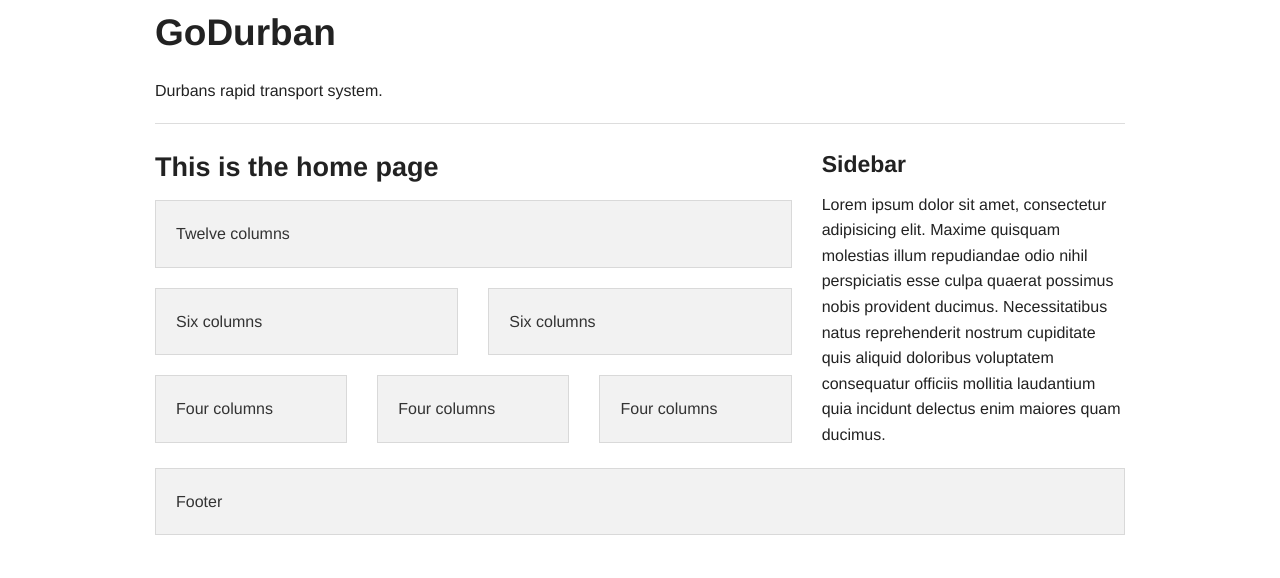
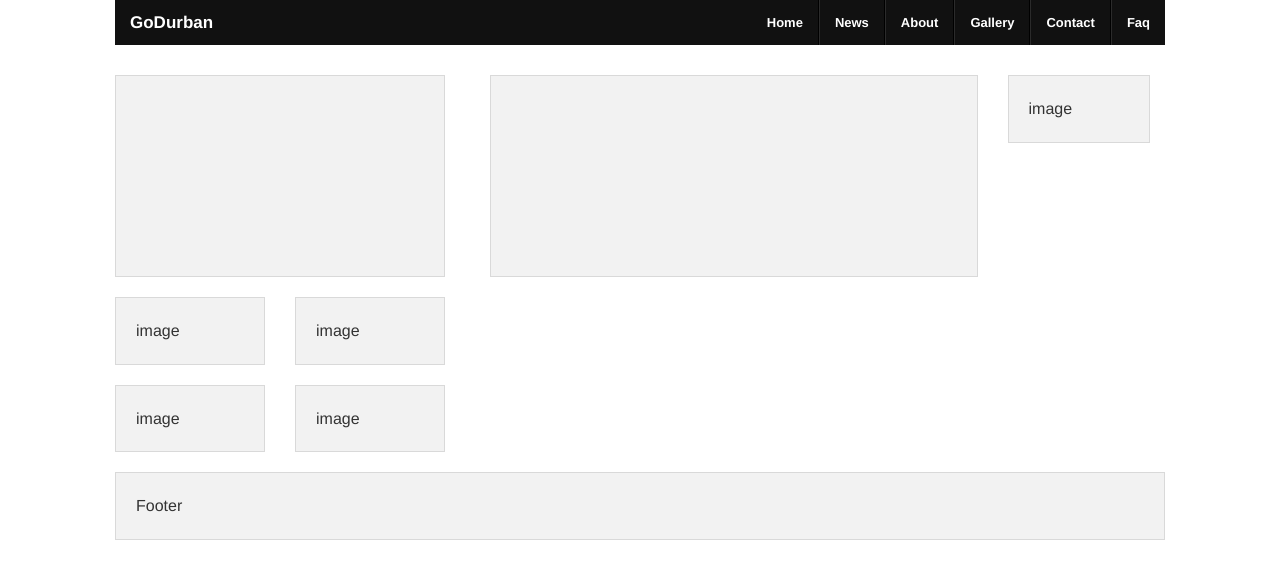
Before and after one commit to roryjacobs/GoDurban, a plain HTML site: page index.html in a window 1280 px wide. Drawn offline with Linux system fonts and the light colour scheme.

Commit message:
Changes to structure
First attempt to match wireframe page layout.

```diff
--- a/index.html
+++ b/index.html
@@ -15,64 +15,85 @@
 
 </head>
 <body>
-
+<! -TOP BAR- !>
 	<div class="row">
 		<div class="large-12 columns">
-			<h2>GoDurban</h2>
-			<p>Durbans rapid transport system.</p>
-			<hr />
+			<nav class="top-bar">
+				<ul class="title-area">
+					<li class="name"><h1><a href="#">GoDurban</a></h1></li>
+				</ul>
+					<section class="top-bar-section">
+						<ul class="right">
+							<li><a href="#">Home</a></li>
+							<li class="divider"></li>
+							<li><a href="#">News</a></li>
+							<li class="divider"></li>
+							<li><a href="#">About</a></li>
+							<li class="divider"></li>
+							<li><a href="#">Gallery</a></li>
+							<li class="divider"></li>
+							<li><a href="#">Contact</a></li>
+							<li class="divider"></li>
+							<li><a href="#">Faq</a></li>
+						</ul>
+					</section>
+			</nav>
 		</div>
 	</div>
 
-	<div class="row">
-		<div class="large-8 columns">
-			<h3>This is the home page</h3>
-
-			<!-- Grid Example -->
-			<div class="row">
+<div class="row">
+	<! - Left Sidebar - !>
+	<div class="large-4 columns">
+		<div class="row">
 				<div class="large-12 columns">
 					<div class="panel">
-						<p>Twelve columns</p>
+						<br><br><br><br><br>
+						<br><br><br><br><br>
 					</div>
 				</div>
 			</div>
 			<div class="row">
 				<div class="large-6 columns">
 					<div class="panel">
-						<p>Six columns</p>
+						<p>image</p>
 					</div>
 				</div>
 				<div class="large-6 columns">
 					<div class="panel">
-						<p>Six columns</p>
+						<p>image</p>
 					</div>
 				</div>
 			</div>
 			<div class="row">
-				<div class="large-4 columns">
+				<div class="large-6 columns">
 					<div class="panel">
-						<p>Four columns</p>
+						<p>image</p>
 					</div>
 				</div>
-				<div class="large-4 columns">
+				<div class="large-6 columns">
 					<div class="panel">
-						<p>Four columns</p>
-					</div>
-				</div>
-				<div class="large-4 columns">
-					<div class="panel">
-						<p>Four columns</p>
+						<p>image</p>
 					</div>
 				</div>
 			</div>
+	</div>
 
+	<! - Main Content Area - !>
+	<div class="large-8 columns">
+		<div class="large-9 columns">
+			<div class="panel">
+				<br><br><br><br><br>
+				<br><br><br><br><br>
+			</div>
 		</div>
 
-		<div class="large-4 columns">
-			<h4>Sidebar</h4>
-			<p>Lorem ipsum dolor sit amet, consectetur adipisicing elit. Maxime quisquam molestias illum repudiandae odio nihil perspiciatis esse culpa quaerat possimus nobis provident ducimus. Necessitatibus natus reprehenderit nostrum cupiditate quis aliquid doloribus voluptatem consequatur officiis mollitia laudantium quia incidunt delectus enim maiores quam ducimus.</p>
+		<div class="large-3 columns">
+			  <div class="panel">
+			  	<p>image</p>
+			  </div>
 		</div>
 	</div>
+</div>
 
 	<div class="row">
 		<div class="large-12 columns">
```
Also changed, not shown: css/style.css.
